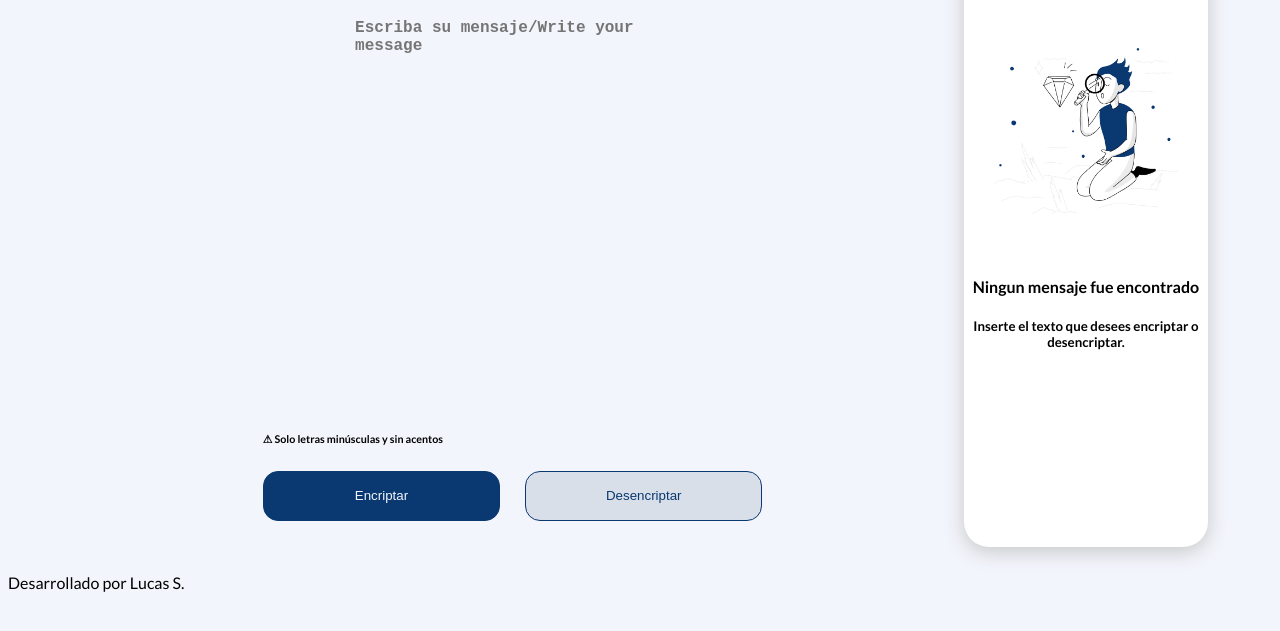
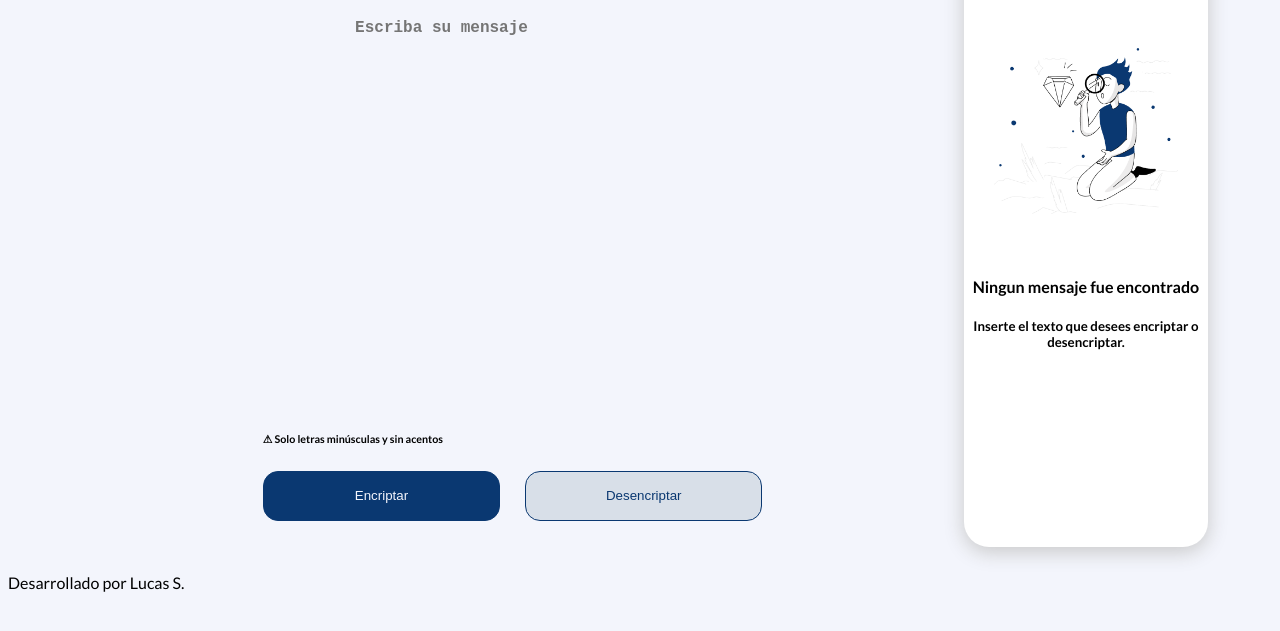
Before and after one commit to lucas-segovia/lucas-segovia.github.io, a plain HTML site: page index.html in a window 1280 px wide. Shown: the part 101-732 px from the top of the page. Drawn offline with Linux system fonts and the light colour scheme.

Commit message:
modified index

```diff
--- a/index.html
+++ b/index.html
@@ -14,7 +14,7 @@
     <div class="wrapper">
         <header><img src="/resources/Vector.png" alt="logo" id="logo"></header>
         <div class="message">
-            <textarea name="message" id="msg" cols="30" rows="10" placeholder="Escriba su mensaje/Write your message"></textarea>
+            <textarea name="message" id="msg" cols="30" rows="10" placeholder="Escriba su mensaje"></textarea>
         </div>
         <div class="buttons">
             <div id="warn">
```
